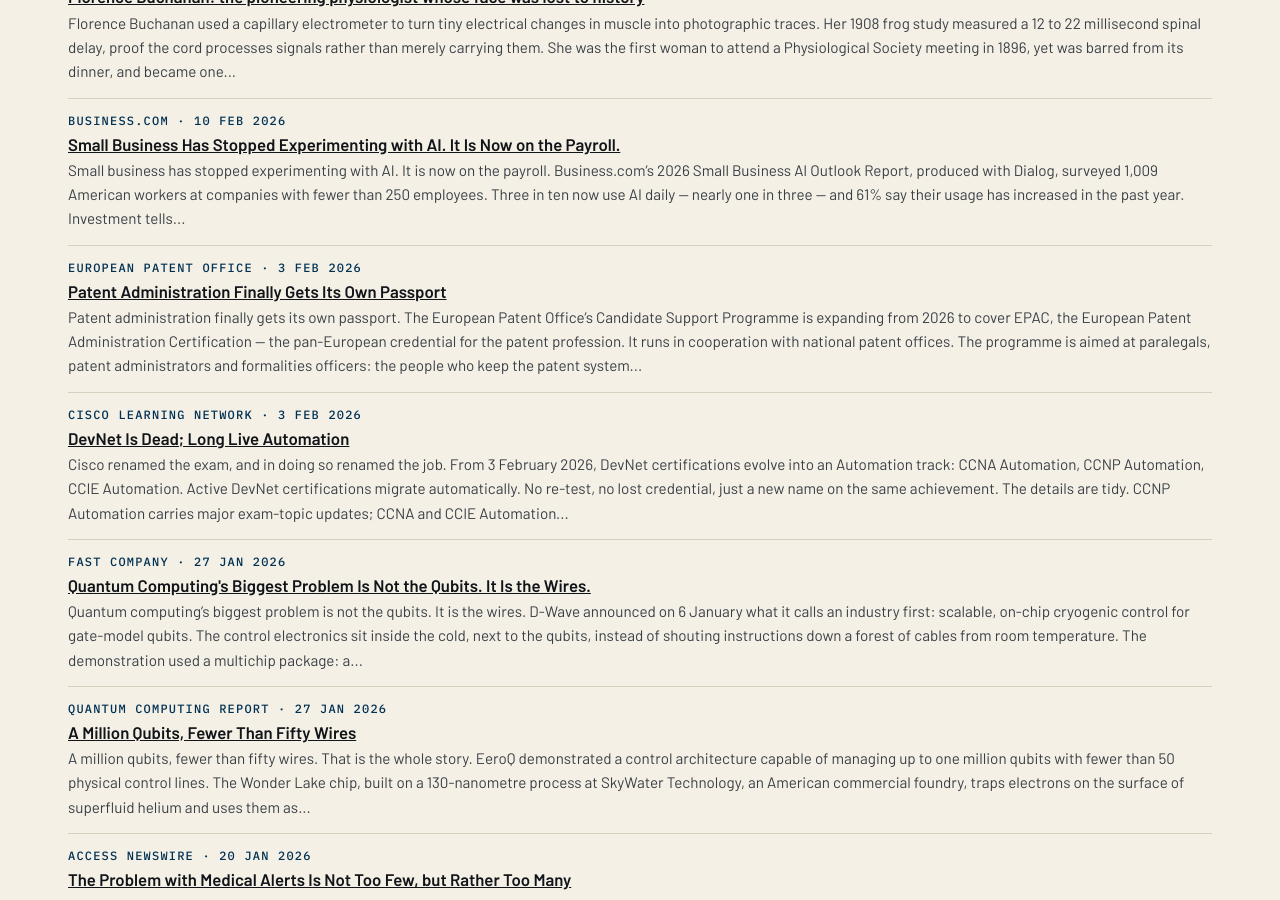
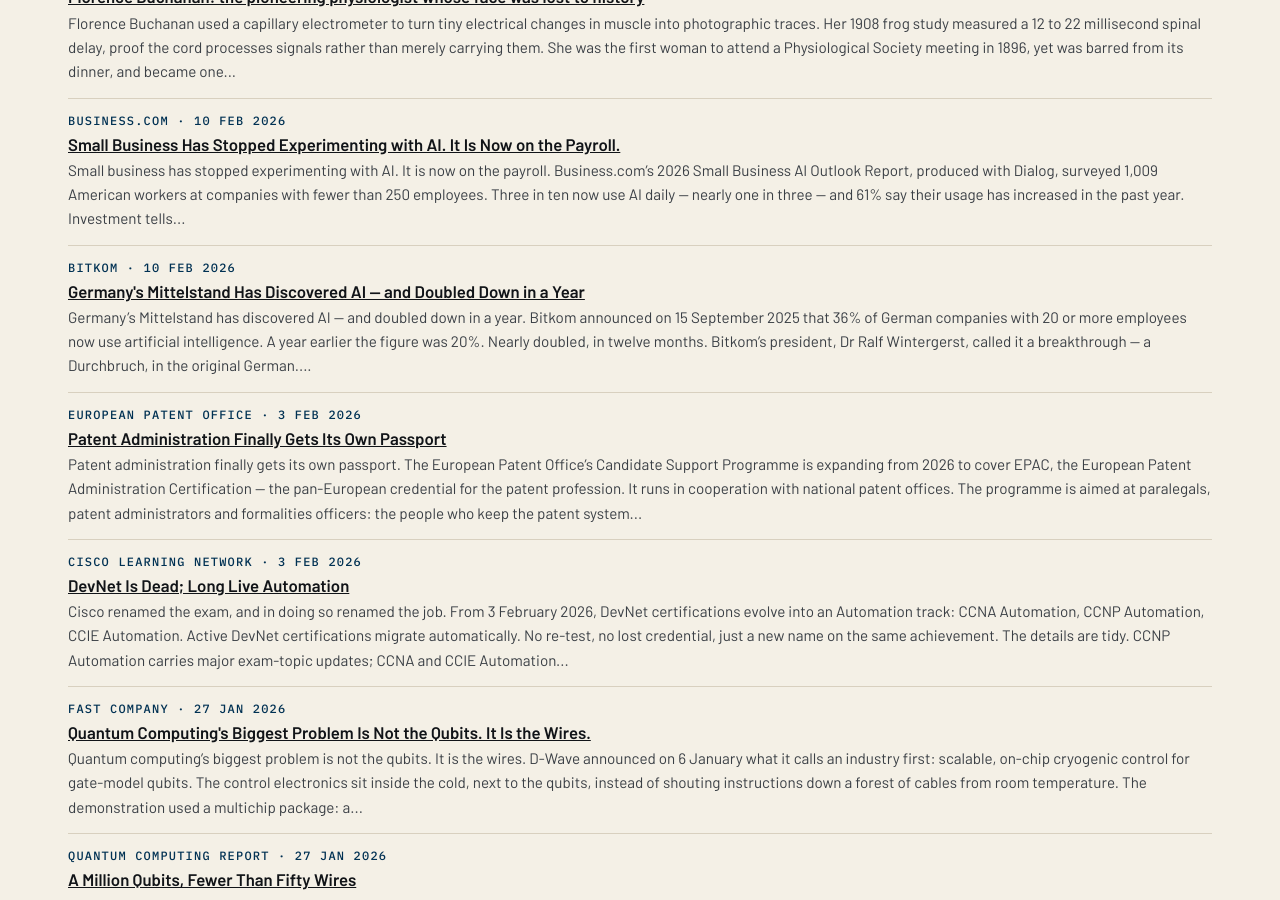
Before and after one commit to katz-news/katz.news, a Jekyll site: the page built from briefs/index.html, in a window 1280 px wide and 900 px high, scrolled down 14696 px. Built offline with Jekyll 4.4.1, drawn with Linux system fonts in a browser that asks for light colours.

Commit message:
Publish 2026-11-06

```diff
--- a/_data/build.yml
+++ b/_data/build.yml
@@ -1 +1 @@
-published_at: 2026-11-06T19:02:39Z
+published_at: 2026-11-06T19:03:29Z
--- /dev/null
+++ b/_posts/briefs/2026-11-06-germanys-mittelstand-has-discovered-ai-and-doubled-down-in-a-year.md
@@ -0,0 +1,19 @@
+---
+published: true
+title: Germany's Mittelstand Has Discovered AI — and Doubled Down in a Year
+date: 2026-02-10
+section: entrepreneurship
+source_name: Bitkom
+source_url: https://www.bitkom.org/Presse/Presseinformation/Durchbruch-Kuenstliche-Intelligenz
+---
+Germany's Mittelstand has discovered AI — and doubled down in a year.
+
+Bitkom announced on 15 September 2025 that 36% of German companies with 20 or more employees now use artificial intelligence. A year earlier the figure was 20%. Nearly doubled, in twelve months. Bitkom's president, Dr Ralf Wintergerst, called it a breakthrough — a Durchbruch, in the original German.
+
+Another 47% plan AI use or are already discussing it. Add the two together and more than eight in ten German companies are either using AI or on their way to it.
+
+The survey is representative: 604 companies in Germany with 20 or more employees, commissioned by Bitkom. This is not a poll of Berlin startups. It is the Mittelstand itself, the backbone of the German economy, answering in numbers.
+
+Doubled, not dabbled. The German habit is to test carefully and then commit completely, and the commitment phase appears to have arrived.
+
+Conclusion: AI in German business is not a pilot project, but rather a pattern — one in three in, nearly half more on the way.
```
